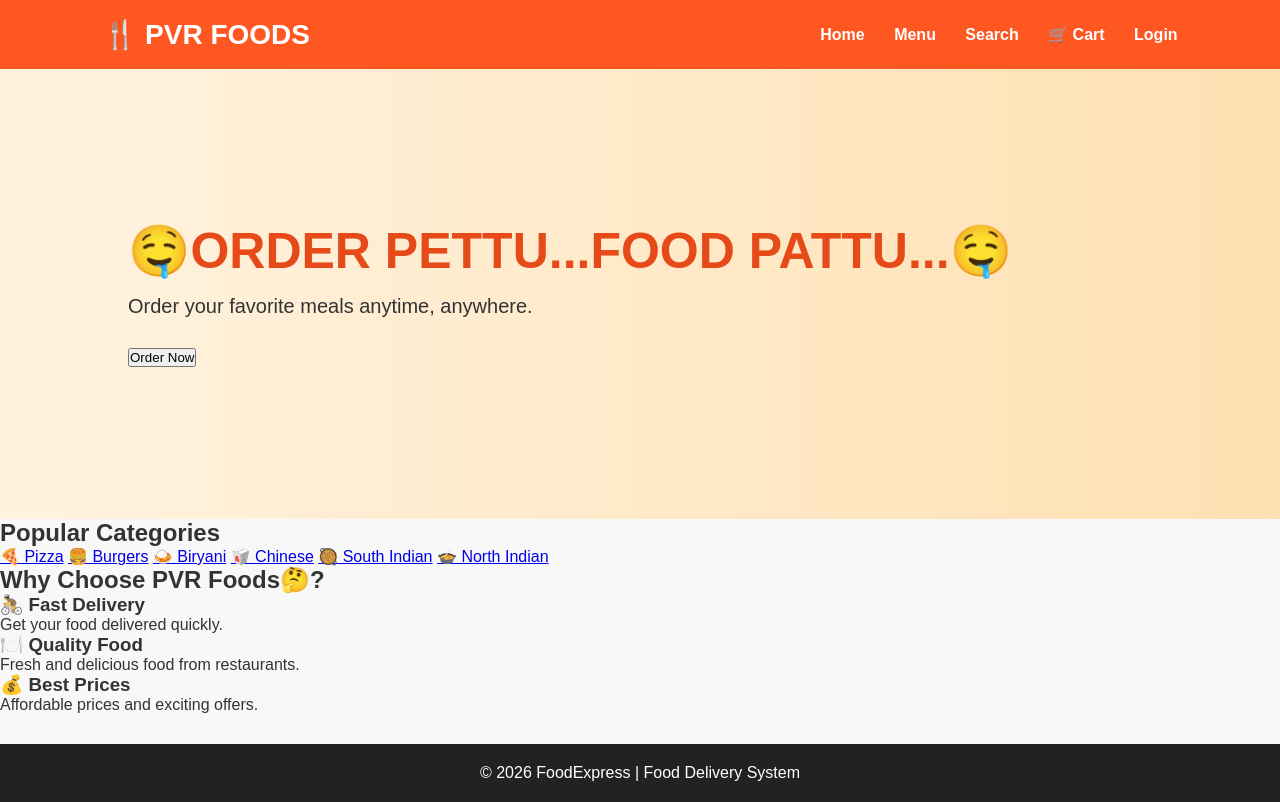
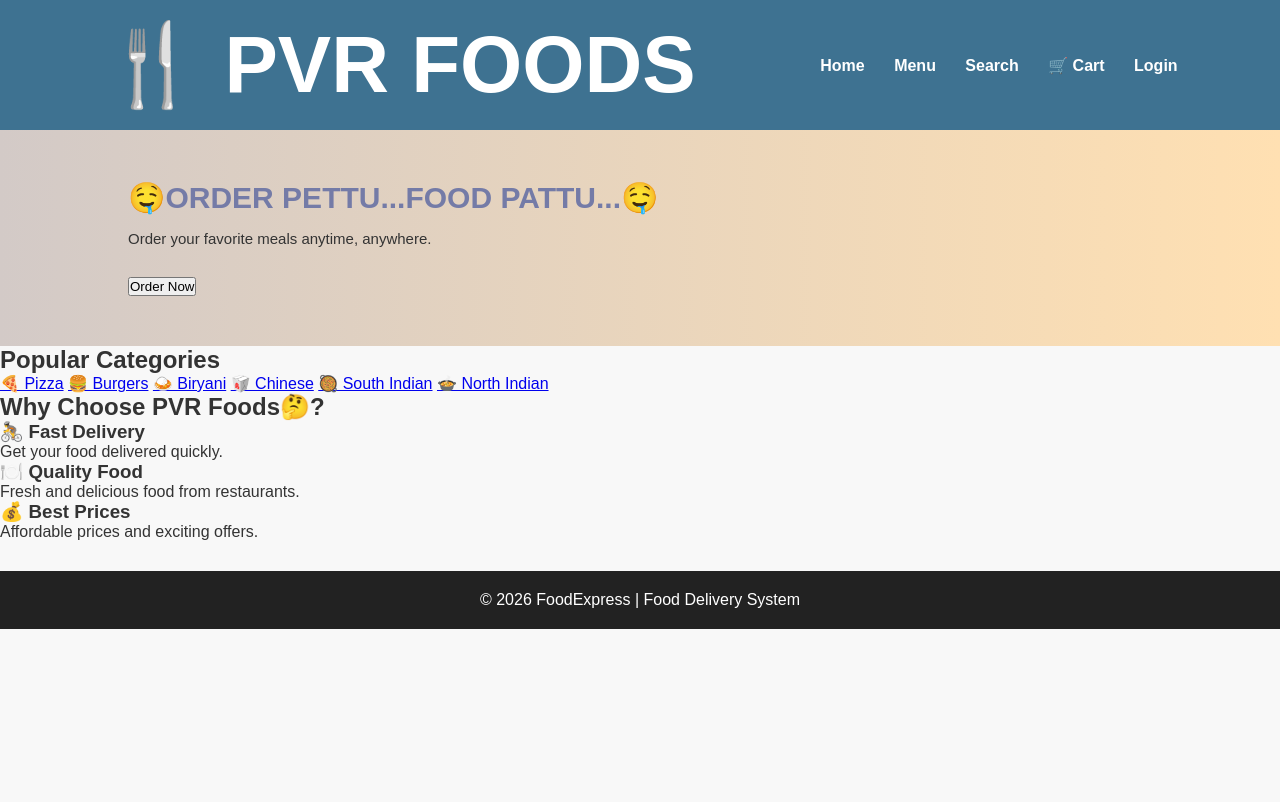
Before and after one commit to Rishi-0hub/PVR_food, a plain HTML site: page index.html in a window 1280 px wide. Drawn offline with Linux system fonts and the light colour scheme.

Commit message:
UPDATE CHANGES

```diff
--- a/css/style.css
+++ b/css/style.css
@@ -13,7 +13,7 @@ body {
 /* Header */
 
 header {
-    background: #ff5722;
+    background: #3e7291;
     color: white;
     padding: 18px 8%;
     display: flex;
@@ -22,7 +22,7 @@ header {
 }
 
 .logo {
-    font-size: 28px;
+    font-size: 80px;
     font-weight: bold;
 }
 
@@ -40,21 +40,21 @@ nav a:hover {
 /* Hero */
 
 .hero {
-    min-height: 450px;
+    min-height: 180px;
     display: flex;
     align-items: center;
     padding: 50px 10%;
-    background: linear-gradient(90deg, #fff3e0, #ffe0b2);
+    background: linear-gradient(90deg, #d3cac7, #ffe0b2);
 }
 
 .hero h1 {
-    font-size: 50px;
-    color: #e64a19;
+    font-size: 30px;
+    color: #747ba7;
     margin-bottom: 15px;
 }
 
 .hero p {
-    font-size: 20px;
+    font-size: 15px;
     margin-bottom: 30px;
 }
 
```
Also changed, not shown: cart.html (+2 -2 lines), checkout.html (+2 -2 lines), login.html (+2 -2 lines), menu.html (+2 -2 lines), order.html (+2 -2 lines), register.html (+2 -2 lines), search.html (+2 -2 lines).
